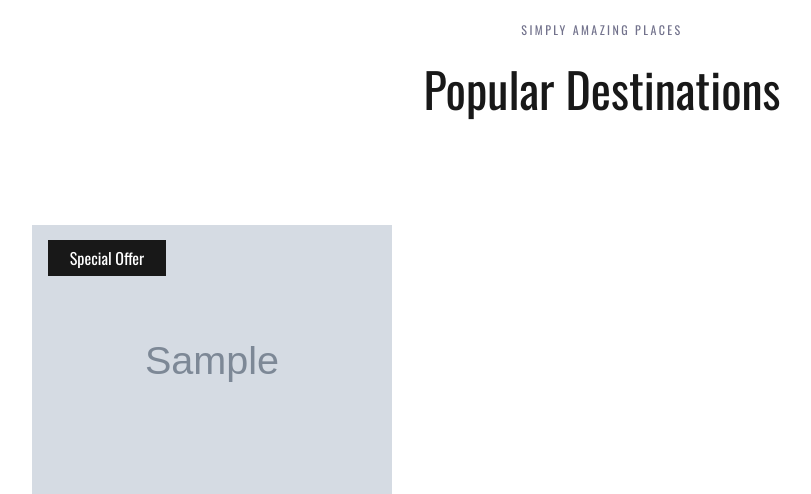
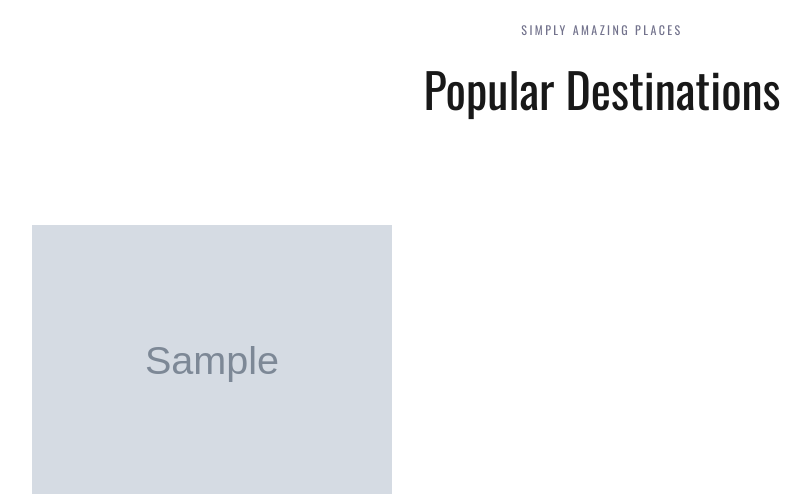
Before and after one commit to MoisesEnrique/travello, a Django app: template projects/templates/index.html in a window 1280 px wide. Shown: the part 1260-1754 px from the top of the page, without its empty margins (38-849 px from the left). Run offline with Django 3.2, Linux system fonts and the light colour scheme; the template is opened without the code that fills it: most values are stand-ins (such as "Sample title", 1, 10 or a date in 2020); grey boxes marked "Sample" are stand-in pictures; parts of the project's set-up code (start-up, migrations or seed data) failed here and were passed over; some libraries are stand-ins or nearby versions.

Commit message:
Editando index.html para gregar la funcion if

```diff
--- a/projects/templates/index.html
+++ b/projects/templates/index.html
@@ -260,7 +260,11 @@
 							<div class="destination_image">
 								<!-- para importar la imagen de la carpeta -->
 								<img src="{{baseUrl}}/{{dest.img}}" alt="">
-								<div class="spec_offer text-center"><a href="#">Special Offer</a></div>
+
+								{% if dest.offer %}
+									<div class="spec_offer text-center"><a href="#">Special Offer</a></div>
+								{% endif %}
+
 							</div>
 							<div class="destination_content">
 								<div class="destination_title"><a href="destinations.html">{{dest.name}}</a></div>
--- a/projects/travello/views.py
+++ b/projects/travello/views.py
@@ -20,14 +20,14 @@ def index(request):   #recibira la solicitud del cliente
     dest2.desc = "La ciudad Blanca"
     dest2.img = 'destination_2.jpg'
     dest2.price = 650
-    dest1.offer = True
+    dest2.offer = True
 
     dest3 = Destination()
     dest3.name = 'Puno'
     dest3.desc = "Capital Folklorica del Perú"
     dest3.img = 'destination_3.jpg'
     dest3.price = 600
-    dest1.offer = False
+    dest3.offer = False
 
     #creamos una lista de destinos
     dests = [dest1, dest2, dest3]
```
